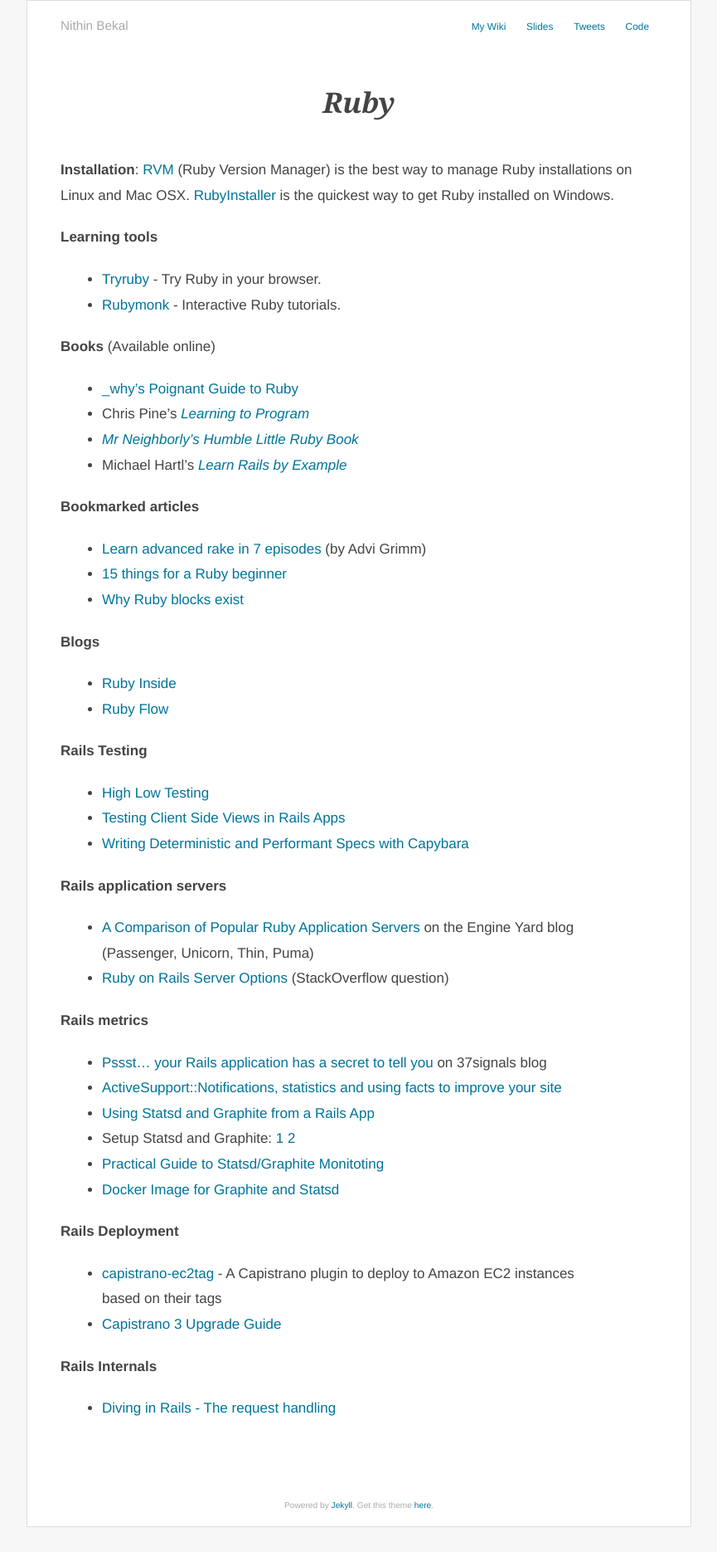
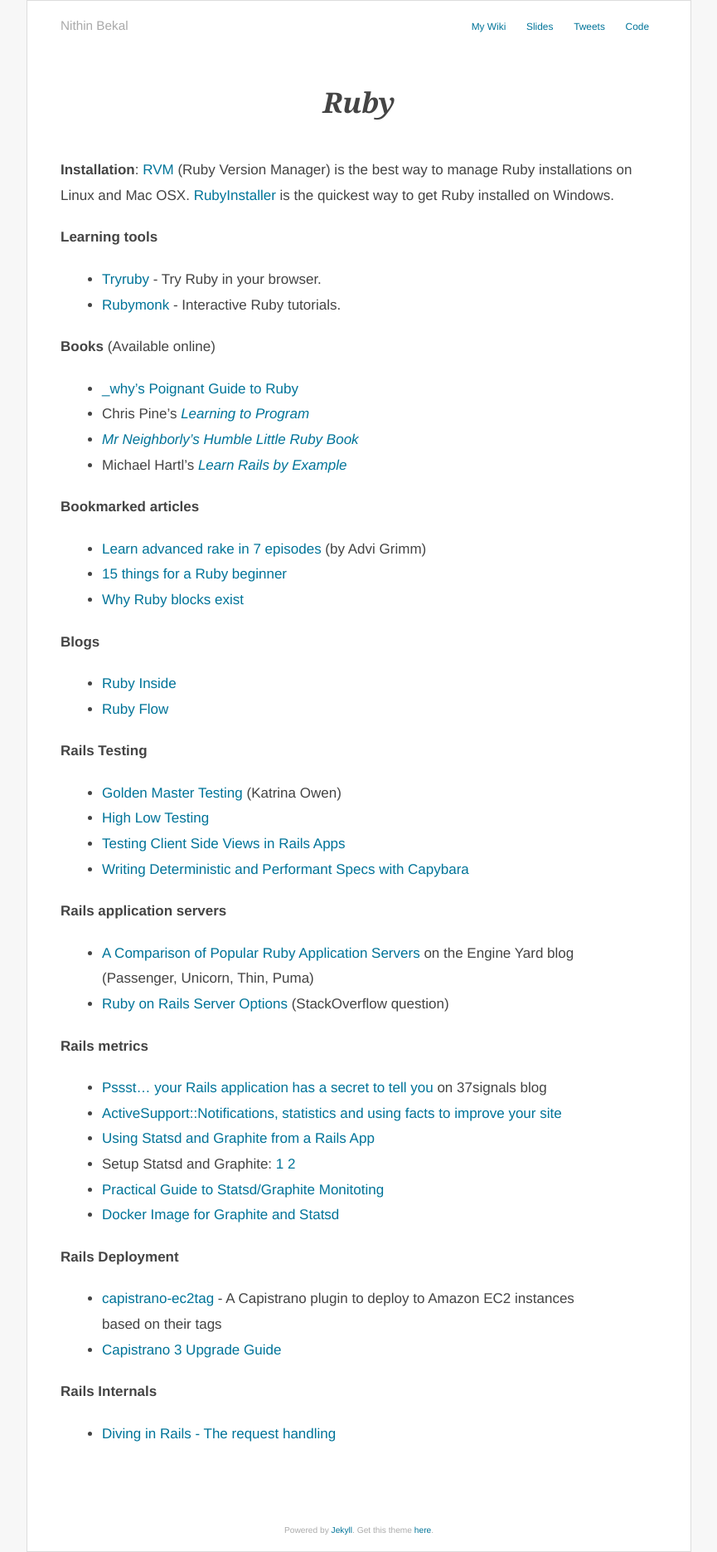
Before and after one commit to nithinbekal/nithinbekal.github.io, a Jekyll site: the page built from notes/programming/lang/ruby/index.md, in a window 1280 px wide. Shown: the whole page at 83% size, without its empty margins (207-1072 px from the left). Built offline with Jekyll 4.4.1, drawn with Linux system fonts in a browser that asks for light colours; before the commit the page ends 1840 px from its top, so only the background shows below that.

Commit message:
Add bookmark to refactoring series

```diff
--- a/notes/programming/lang/ruby/index.md
+++ b/notes/programming/lang/ruby/index.md
@@ -34,6 +34,7 @@
 
 **Rails Testing**
 
+* [Golden Master Testing](http://www.sitepoint.com/golden-master-testing-refactor-complicated-views/) (Katrina Owen)
 * [High Low Testing](http://mikepackdev.com/blog_posts/39-high-low-testing)
 * [Testing Client Side Views in Rails Apps](http://blog.arkency.com/2013/09/testing-client-side-views-in-rails-apps/)
 * [Writing Deterministic and Performant Specs with Capybara](http://blog.carbonfive.com/2013/07/26/writing-deterministic-performant-specs-with-capybara/)
```
